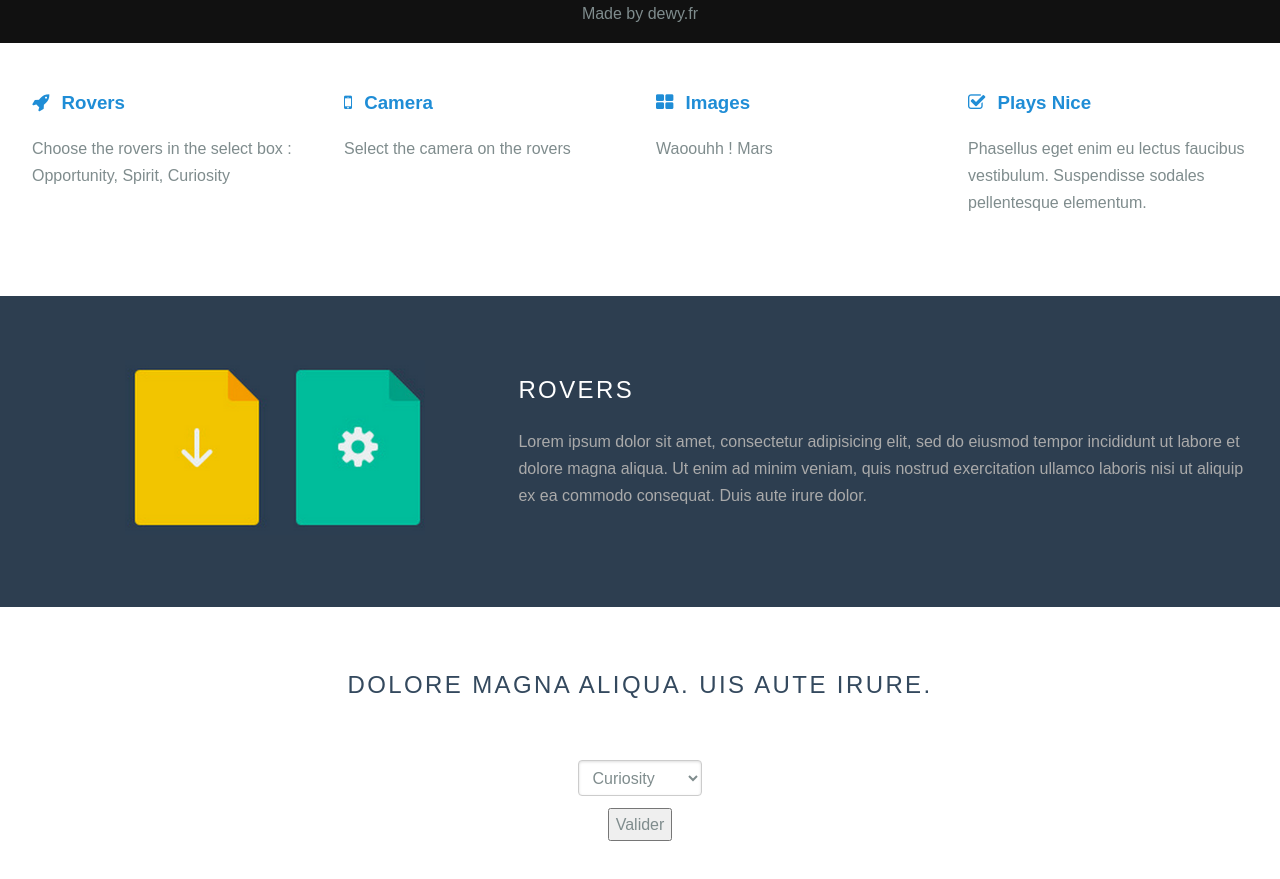
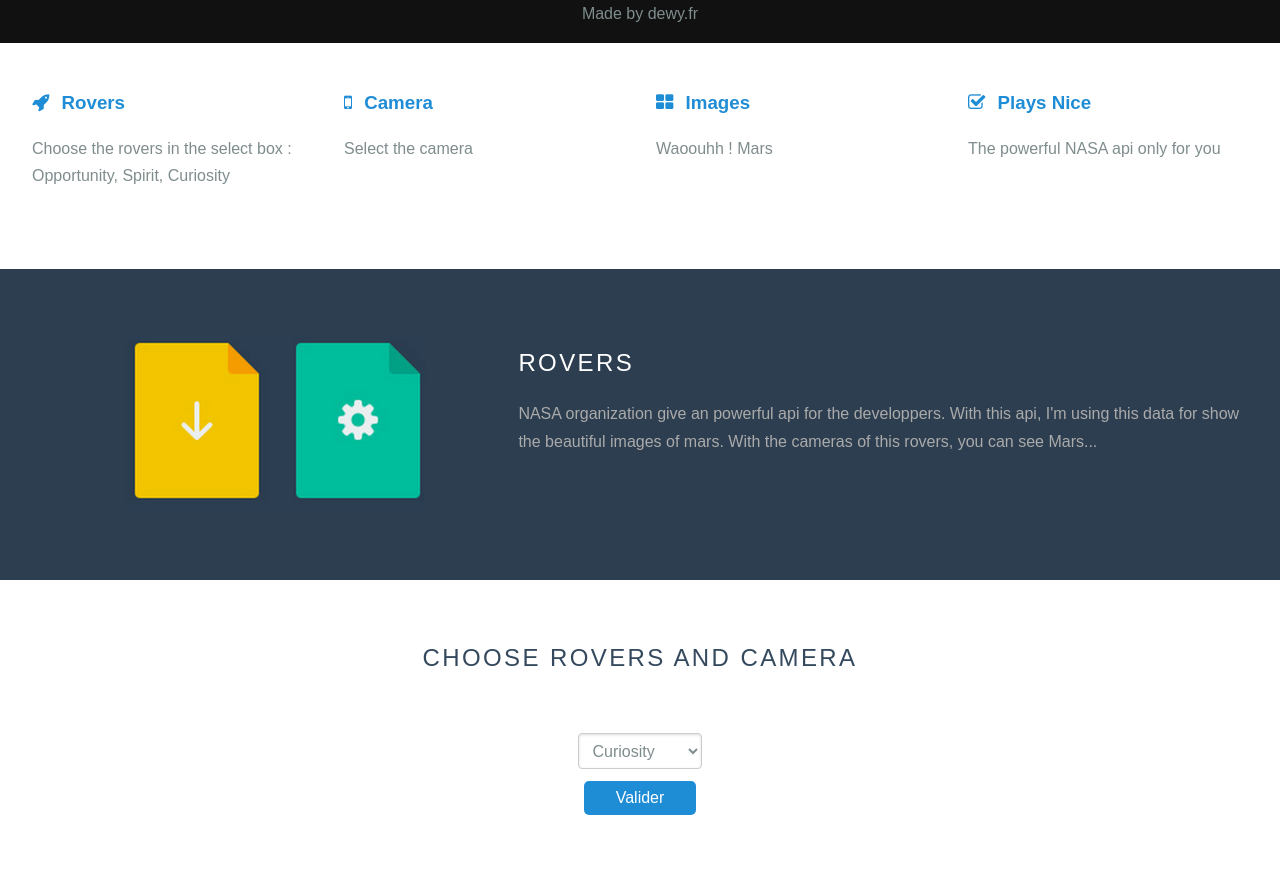
Before and after one commit to wyde22/API-Nasa, a plain HTML site: page index.html in a window 1280 px wide. Shown: the part 757-1636 px from the top of the page. Drawn offline with Linux system fonts and the light colour scheme.

Commit message:
mise en forme de la maquette HTML avec du css

```diff
--- a/assets/css/styles.css
+++ b/assets/css/styles.css
@@ -1,3 +1,8 @@
 .camera {
     display: none;
 }
+
+.splash-container {
+    background-color: #000;
+    opacity: 0.6;
+}
--- a/index.html
+++ b/index.html
@@ -46,7 +46,7 @@
             Photos of rovers in Mars. Opportunity, Spirit, Curiosity
         </p>
         <p>
-            <a href="http://purecss.io" class="pure-button pure-button-primary">Get Started</a>
+            <a href="#rover" class="pure-button pure-button-primary started">Get Started</a>
         </p>
     </div>
 </div>
@@ -72,7 +72,7 @@
                     Camera
                 </h3>
                 <p>
-                    Select the camera on the rovers
+                    Select the camera
                 </p>
             </div>
             <div class="l-box pure-u-1 pure-u-md-1-2 pure-u-lg-1-4">
@@ -90,7 +90,7 @@
                     Plays Nice
                 </h3>
                 <p>
-                    Phasellus eget enim eu lectus faucibus vestibulum. Suspendisse sodales pellentesque elementum.
+                    The powerful NASA api only for you
                 </p>
             </div>
         </div>
@@ -105,16 +105,14 @@
             <h2 class="content-head content-head-ribbon">Rovers</h2>
 
             <p>
-                Lorem ipsum dolor sit amet, consectetur adipisicing elit, sed do eiusmod
-                tempor incididunt ut labore et dolore magna aliqua. Ut enim ad minim veniam,
-                quis nostrud exercitation ullamco laboris nisi ut aliquip ex ea commodo
-                consequat. Duis aute irure dolor.
+                NASA organization give an powerful api for the developpers. With this api, I'm using this data for
+                show the beautiful images of mars. With the cameras of this rovers, you can see Mars...
             </p>
         </div>
     </div>
 
     <div class="content">
-        <h2 class="content-head is-center">Dolore magna aliqua. Uis aute irure.</h2>
+        <h2 class="content-head is-center">Choose Rovers and Camera</h2>
 
         <div class="pure-g">
             <div class="l-box-lrg pure-u-1 pure-u-lg-5-5">
@@ -169,7 +167,7 @@
                         </div>
                     </fieldset>
 
-                    <button onclick="validDatas()">Valider</button>
+                    <button class="pure-button pure-button-primary" onclick="validDatas()">Valider</button>
 
                 </form>
             </div>
```
